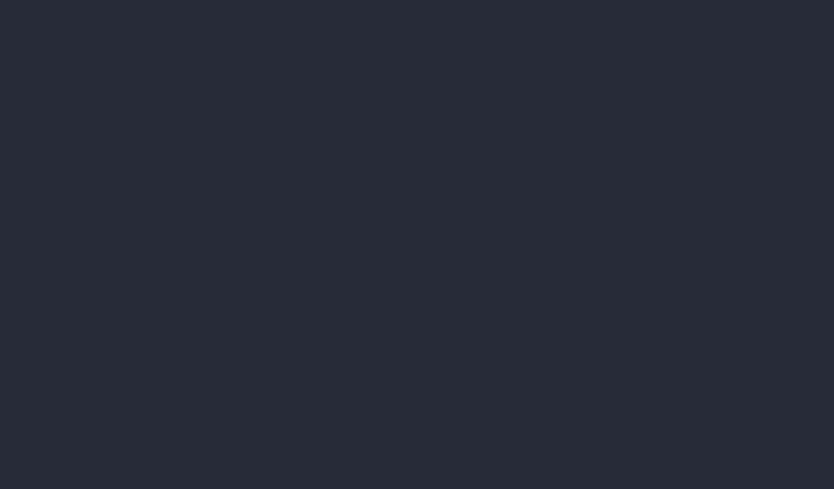
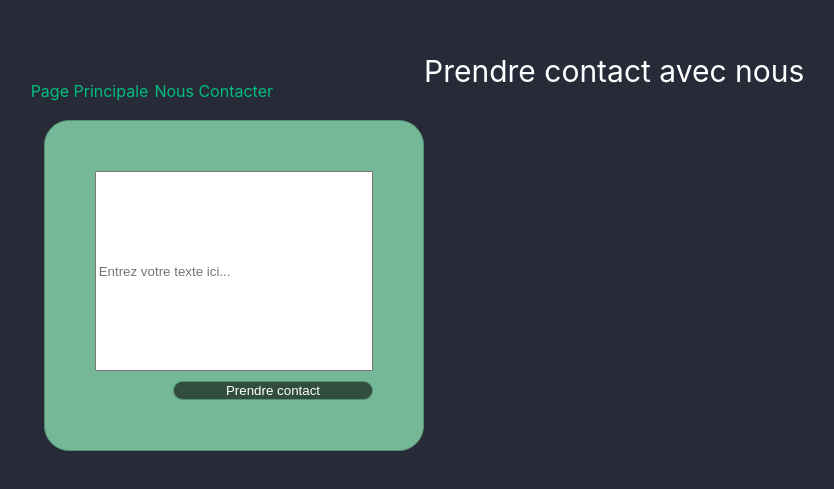
Before and after one commit to GregMarshall999/initiation, a Vue app: page /contact in a window 1280 px wide. Before the commit this address had no page. Shown: the part 151-640 px from the top of the page, without its empty margins (216-1050 px from the left). Built offline with nearby package versions, Linux system fonts and the light colour scheme.

Commit message:
use router

```diff
--- a/src/App.vue
+++ b/src/App.vue
@@ -1,9 +1,10 @@
 <template>
-<RouterView/>
+  <Navigation/>
+  <RouterView/>
 </template>
 
 <script setup>
-
+import Navigation from './components/Navigation.vue';
 </script>
 
 <style scoped>
--- /dev/null
+++ b/src/components/Navigation.vue
@@ -0,0 +1,6 @@
+<template>
+    <nav>
+        <router-link to="/">Page Principale</router-link>
+        <router-link :to="{ name: 'Contact' }">Nous Contacter</router-link>
+    </nav>
+</template>
--- a/src/router/index.js
+++ b/src/router/index.js
@@ -1,3 +1,4 @@
+import Contact from '@/views/Contact.vue'
 import Home from '@/views/Home.vue'
 import { createRouter, createWebHistory } from 'vue-router'
 
@@ -8,7 +9,12 @@ const router = createRouter({
       path: '/',
       name: 'Home',
       component: Home
-    }
+    },
+    {
+      path: '/contact',
+      name: 'Contact',
+      component: Contact
+    },
   ]
 })
 
--- /dev/null
+++ b/src/views/Contact.vue
@@ -0,0 +1,53 @@
+<template>
+    <h1>Prendre contact avec nous</h1>
+
+    <form @submit.prevent="contacter" class="form-contact">
+        <input v-model="texteContact" placeholder="Entrez votre texte ici..."/>
+        <button>Prendre contact</button>
+    </form>
+</template>
+
+<script setup>
+import { ref } from 'vue';
+import { useRouter } from 'vue-router';
+
+const router = useRouter();
+
+const texteContact = ref('');
+const contacter = () => {
+    console.log(texteContact.value);
+
+    router.push({ name: 'Home' });
+}
+
+</script>
+
+<style>
+
+.form-contact {
+    border: 1px solid rgb(86, 145, 117);
+    border-radius: 25px;
+    background-color: rgb(117, 184, 152);
+    padding: 50px;
+    display: flex;
+    flex-direction: column;
+    gap: 10px;
+    input {
+        height: 200px;
+    }
+    button {
+        background-color: rgb(48, 77, 63);
+        color: white;
+        border: 1px solid rgb(86, 145, 117);
+        border-radius: 25px;
+        width: 200px;
+        align-self:last baseline;
+    }
+    button:hover {
+        cursor: pointer;
+        background-color: rgb(117, 184, 152);
+        color: black;
+    }
+}
+
+</style>
--- a/src/views/Home.vue
+++ b/src/views/Home.vue
@@ -1,3 +1,3 @@
 <template>
-    Home
+    Bienvenue sur l'acheminement
 </template>
```
